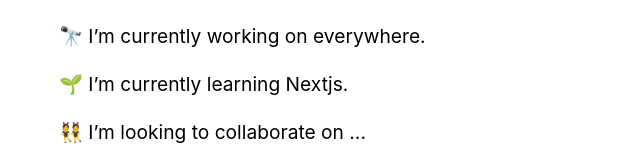
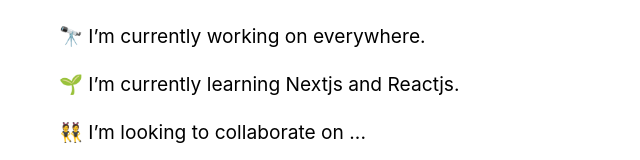
Before and after one commit to RenXusheng233/next-someOne, a Next.js app: page / in a window 1280 px wide. Shown: the part 314-474 px from the top of the page, without its empty margins (309-949 px from the left). Built offline with nearby package versions, Linux system fonts and the light colour scheme.

Commit message:
chore: update test.

```diff
--- a/pages/index.tsx
+++ b/pages/index.tsx
@@ -24,7 +24,7 @@
       <section className={utilStyles.headingMd}>
         <h4>Hi there 👋</h4>
         <p>🔭 I’m currently working on everywhere.</p>
-        <p>🌱 I’m currently learning Nextjs.</p>
+        <p>🌱 I’m currently learning Nextjs and Reactjs.</p>
         <p>👯 I’m looking to collaborate on ...</p>
         <p>🤔 I’m looking for help with ...</p>
         <p>📫 How to reach me: ...</p>
```
